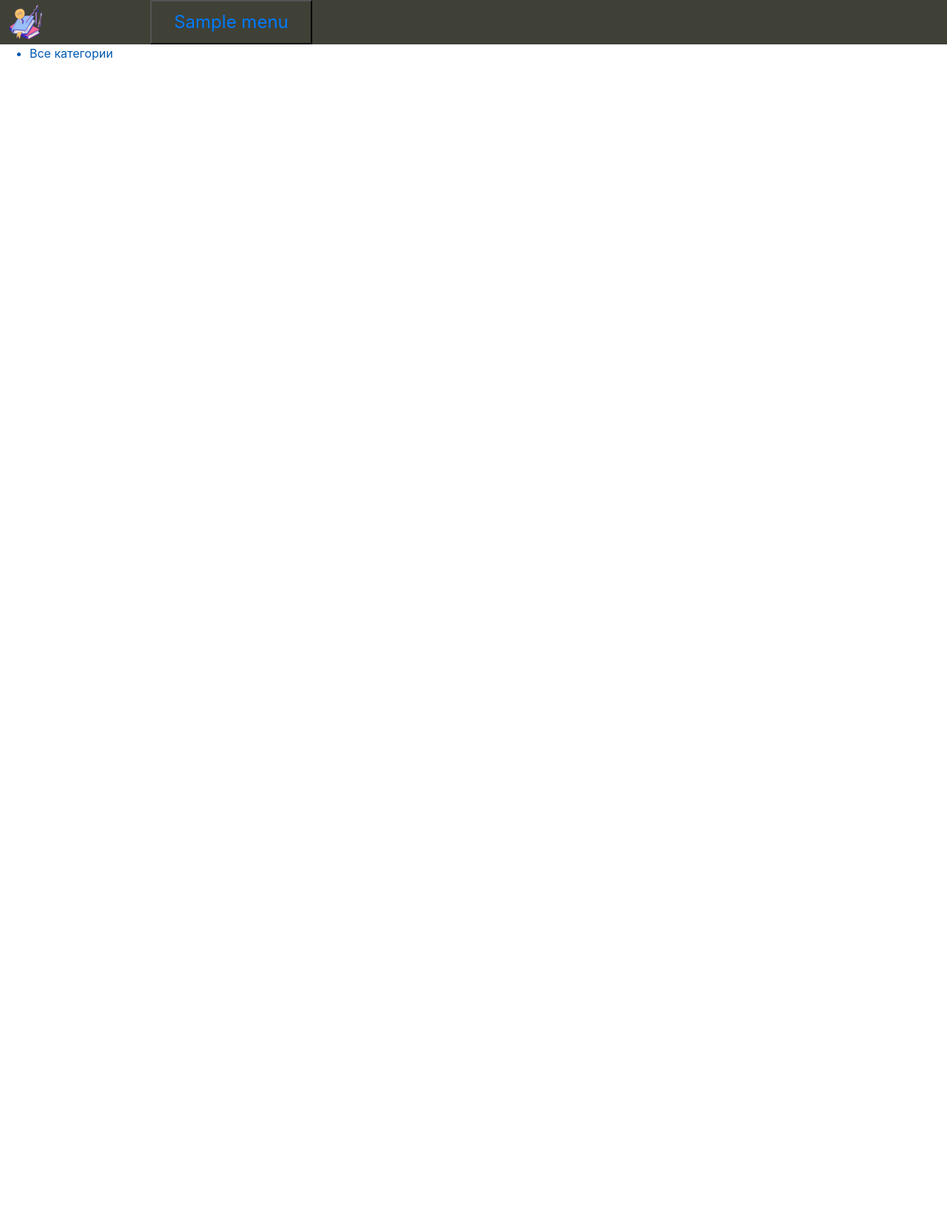
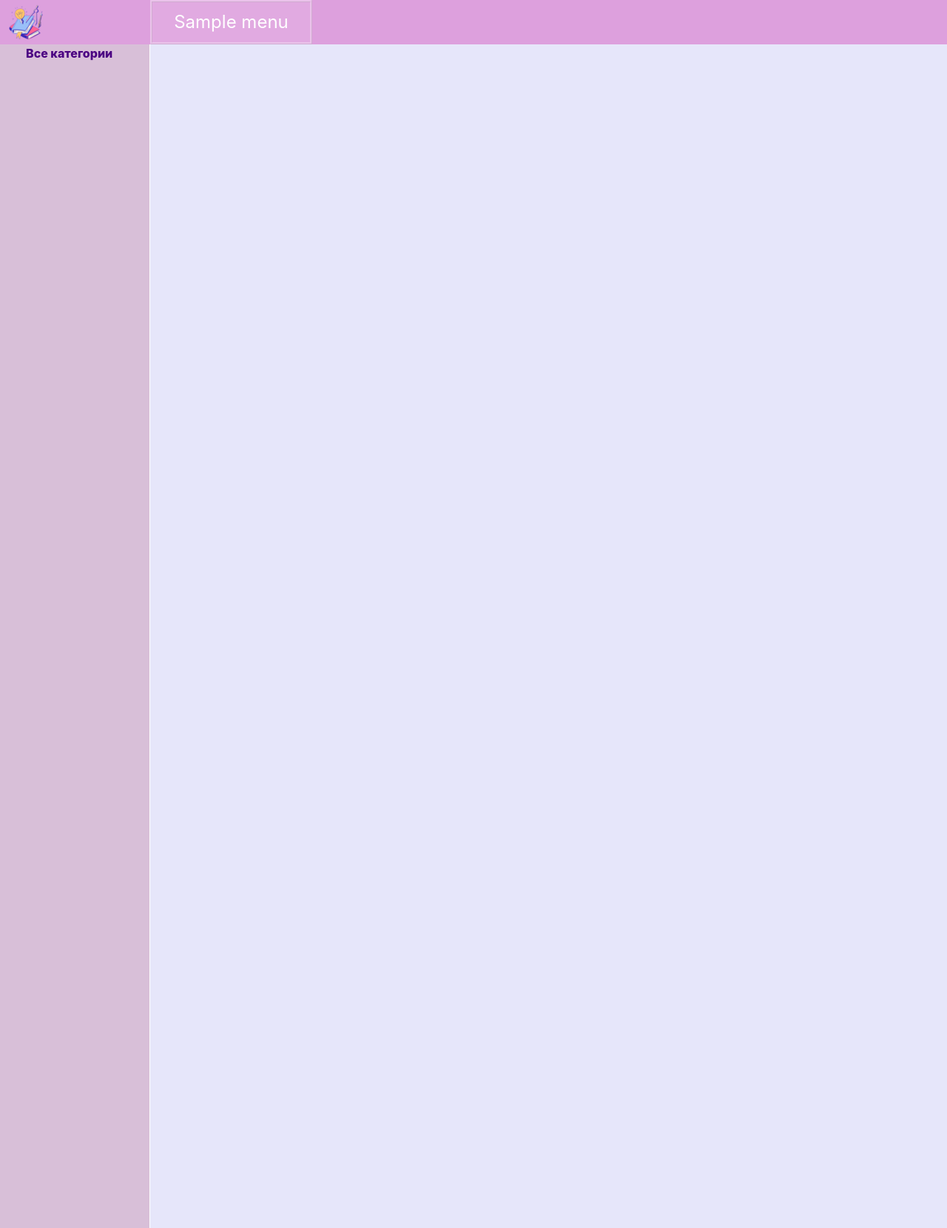
Before and after one commit to MkrtchyanKarina/Memoirs, a Django app: template memoirs/post/templates/post/index.html in a window 1280 px wide. Shown: the whole page at 74% size. Before the commit the page ends 82 px from the top, so only its background shows below. Run offline with Django 3.2, Linux system fonts and the light colour scheme; the template is opened without the code that fills it: most values are stand-ins (such as "Sample title", 1, 10 or a date in 2020); some libraries are stand-ins or nearby versions.

Commit message:
Changed css-styles for left-sidebar, content and header

```diff
--- a/memoirs/post/templates/post/index.html
+++ b/memoirs/post/templates/post/index.html
@@ -1,5 +1,4 @@
 {% extends 'base.html' %}
-
 {% block content %}
 <ul class="list-articles">
 	{% for p in posts %}
@@ -9,7 +8,7 @@
 	{{p.content | linebreaks | truncatewords:30}}
     {% endautoescape %}
 			<div class="clear"></div>
-			<p class="link-read-post"><a href="{{ p.get_absolute_url }}">Читать пост</a></p>
+			<p class="link-read-post"><a class="link" href="{{ p.get_absolute_url }}">Читать пост</a></p>
 			</li>
 	{% endif %}
 	{% endfor %}
--- a/memoirs/post/templates/post/list_categories.html
+++ b/memoirs/post/templates/post/list_categories.html
@@ -1,7 +1,8 @@
+{% load static %}
 {% for cat in categories %}
 {% if cat.id == cat_selected %}
-<li class="selected">{{ cat.name }}</li>
+<p class="selected">{{ cat.name }}</p>
 {% else %}
-<li><a href="{% url 'category' cat.id %}">{{ cat.name }}</a></li>
+<p><a class="link" href="{% url 'category' cat.id %}">{{ cat.name }}</a></p>
 {% endif %}
 {% endfor %}
--- a/memoirs/static/css/styles.css
+++ b/memoirs/static/css/styles.css
@@ -2,7 +2,7 @@
 .selected {color: #0059b2; }
 
 .header {
-	background: #3F4137;
+	background: #DDA0DD;
 	height: 60px;
 
 
@@ -16,8 +16,25 @@
 }
 
 button{
-    background-color: rgba(0,0,0,0);
+    background-color: rgba(255, 255, 255, 0.1);
+    border: none;
+    transition: background-color 0.3s;
+    color: white;
+    border: 3px ridge rgba(255, 255, 255, 0.3);
+
 }
+button:hover {
+       background-color: rgba(255, 255, 255, 0.3);
+     }
+
+button:active, button:focus {
+  outline: none !important;
+}
+button::-moz-focus-inner {
+  border: 0 !important;
+}
+
+
 
 .responsive-text {
        font-size: 1.5rem; /* Начальный размер текста */
@@ -34,3 +51,40 @@ button{
      font-size: 0.5rem; /* Уменьшаем размер текста для мобильных устройств */
      }
  }
+
+body.main_content{
+    background: #E6E6FA;
+    overflow-x:hidden;
+}
+
+div.left_sidebar{
+    background: #D8BFD8;
+    height: 100rem;
+    border-right: 1px solid #FFFFFF;
+    text-align: center;
+
+}
+
+.link {
+    color: #4B0082;
+    text-decoration: none;
+    transition: color 0.3s;
+    font-weight: 600;
+}
+
+.link:hover {
+    color: #9370DB;
+    text-decoration: none;
+    font-weight: 800;
+}
+
+.link:visited {
+    color: #9370DB;
+    text-decoration: none;
+}
+
+.selected {
+    color: #4B0082;
+    text-decoration: none;
+    font-weight: 800;
+}
--- a/memoirs/templates/base.html
+++ b/memoirs/templates/base.html
@@ -3,13 +3,13 @@
 <html lang="ru">
 <head>
 <meta charset="UTF-8">
-	<link rel="shortcut icon" href="{% static 'posts/images/main.ico' %}" type="image/x-icon"/>
+	<link rel="shortcut icon" href="{% static '/images/main.ico' %}" type="image/x-icon"/>
 	<meta name="viewport" content="width=device-width, initial-scale=1.0">
    <link type="text/css" href="{% static 'css/styles.css' %}" rel="stylesheet" />
 	<link rel="stylesheet" href="https://stackpath.bootstrapcdn.com/bootstrap/4.5.2/css/bootstrap.min.css">
 <title>{{ title }}</title>
 </head>
-<body>
+<body class="main_content">
 
 
 {% block mainmenu %}
@@ -18,21 +18,20 @@
 			<div class="row">
 				<div class="col-2"><a href="{% url 'home_page' %}"><div class="logo"></div></a></div>
 				{% for m in menu %}
-				<button class="col-2 responsive-text"> <a href="{% url m.url_name %}" >{{m.title}}</a></button>
+				 <button class="col-2 responsive-text" onclick="window.location.href = '{% url m.url_name %}';">{{m.title}}</button>
+
 				{% endfor %}
 		</div>
 {% endblock mainmenu %}
 
 <div class="row">
-<div class="col-3">
-	<ul>
+<div class="col-2 left_sidebar">
 	{% if cat_selected == 0 or cat_selected is None %}
-		<li class="selected">Все категории</li>
+		<p class="selected">Все категории</p>
 		{% else %}
-		<li><a href="{% url 'home_page' %}">Все категории</a></li>
+		<p><a class="link" href="{% url 'home_page' %}">Все категории</a></p>
 		{% endif %}
 		{% show_categories cat_selected %}
-		</ul>
 </div>
 
 <div class="col-8">
```
